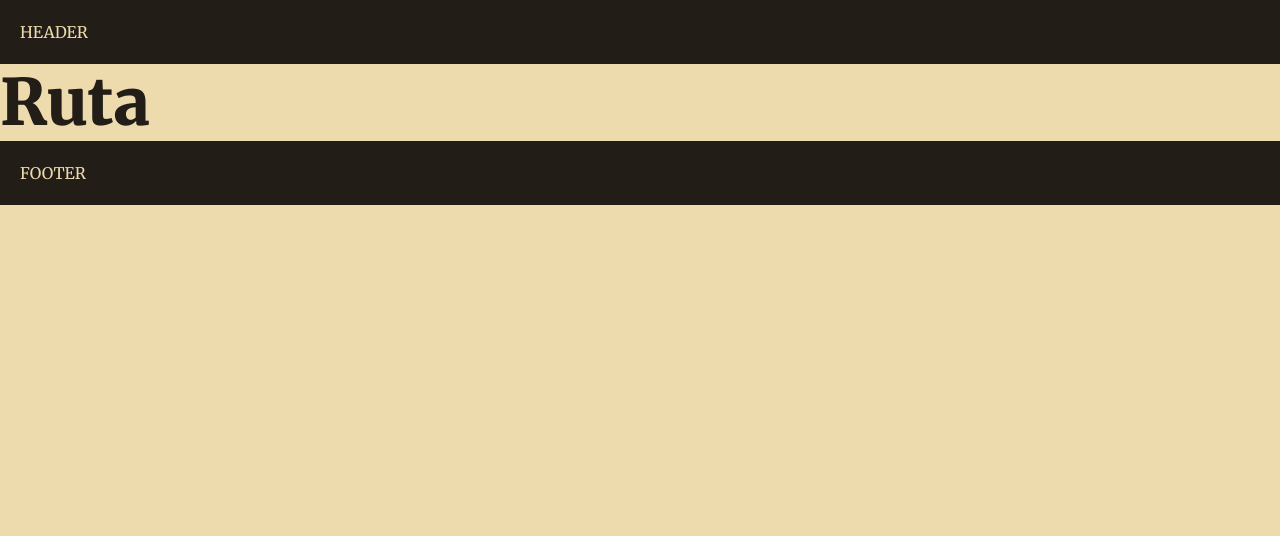
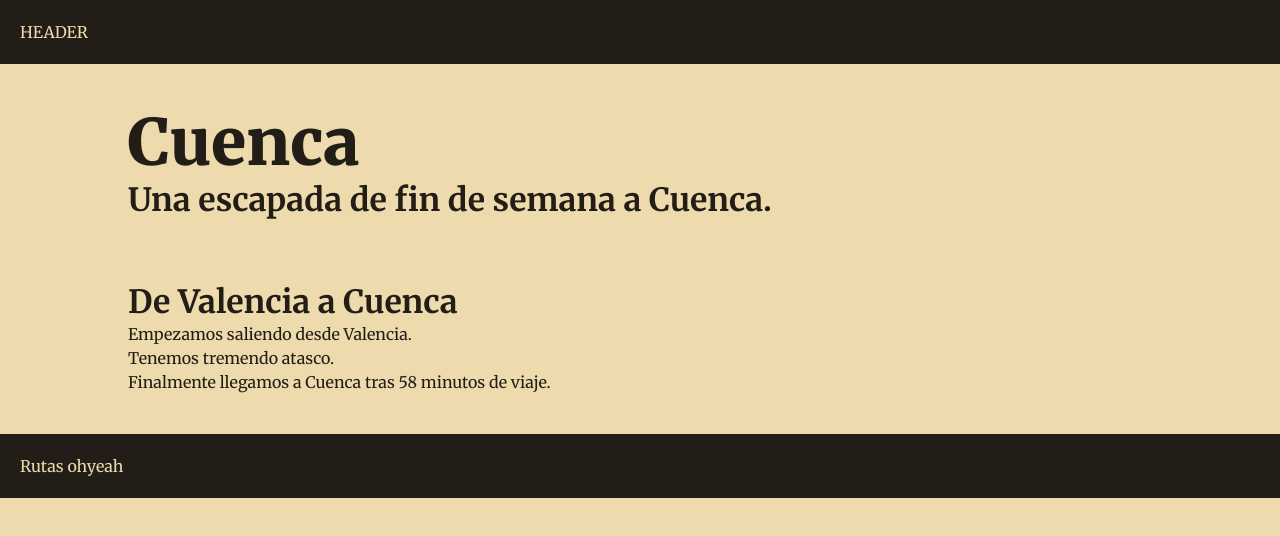
Before and after one commit to aramossanchez/travel-blog, a Next.js app: page /route/1234 in a window 1280 px wide. Shown: the top 536 px of the page. Built offline with nearby package versions, Linux system fonts and the light colour scheme.

Commit message:
feat. seccion nueva, tipado de ruta, ejemplo de ruta empezado, traduccion de json a html

```diff
--- a/data/1234.json
+++ b/data/1234.json
@@ -1,8 +1,120 @@
 [
   {
+    "route": {
+      "content": [
+        {
+          "type": "primaryTitle",
+          "text": "Cuenca"
+        },
+        {
+          "type": "introduction",
+          "text": "Una escapada de fin de semana a Cuenca."
+        }
+      ]
+    },
     "travel": {
-      "title": "De Valencia a Cuenca",
-      "paragraph": "Empezamos saliendo desde Valencia."
+      "content": [
+        {
+          "type": "title",
+          "text": "De Valencia a Cuenca"
+        },
+        {
+          "type": "paragraph",
+          "text": "Empezamos saliendo desde Valencia."
+        },
+        {
+          "type": "paragraph",
+          "text": "Tenemos tremendo atasco."
+        },
+        {
+          "type": "paragraph",
+          "text": "Finalmente llegamos a Cuenca tras 58 minutos de viaje."
+        }
+      ]
+    },
+    "sleep": {
+      "content": [
+        {
+          "type": "title",
+          "text": "Hotel muy crema"
+        },
+        {
+          "type": "paragraph",
+          "text": "El hotel fue un lugar acogedor."
+        }
+      ]
+    },
+    "eat": {
+      "content": [
+        {
+          "type": "title",
+          "text": "Comida típica"
+        },
+        {
+          "type": "paragraph",
+          "text": "Probamos la gastronomía local."
+        }
+      ]
+    },
+    "climb": {
+      "content": [
+        {
+          "type": "title",
+          "text": "Rocódromo"
+        },
+        {
+          "type": "paragraph",
+          "text": "Escalamos en un rocódromo cercano."
+        }
+      ]
+    },
+    "hiking": {
+      "content": [
+        {
+          "type": "title",
+          "text": "Ruta de senderismo"
+        },
+        {
+          "type": "paragraph",
+          "text": "Hicimos una ruta de senderismo por la montaña."
+        }
+      ]
+    },
+    "roller": {
+      "content": [
+        {
+          "type": "title",
+          "text": "Paseo en patines"
+        },
+        {
+          "type": "paragraph",
+          "text": "Disfrutamos de un paseo en patines por el parque."
+        }
+      ]
+    },
+    "freetour": {
+      "content": [
+        {
+          "type": "title",
+          "text": "Free tour por la ciudad"
+        },
+        {
+          "type": "paragraph",
+          "text": "Participamos en un free tour para conocer la historia de la ciudad."
+        }
+      ]
+    },
+    "return": {
+      "content": [
+        {
+          "type": "title",
+          "text": "Regreso a Valencia"
+        },
+        {
+          "type": "paragraph",
+          "text": "Volvimos a Valencia después de un viaje increíble."
+        }
+      ]
     }
   }
 ]
--- a/organisms/footer/footer.tsx
+++ b/organisms/footer/footer.tsx
@@ -1,7 +1,9 @@
+import { BLOG_NAME } from "@/utils/constants";
+
 export default function FooterOrganism() {
   return (
     <div className="layout_component">
-      <span>FOOTER</span>
+      <span>{BLOG_NAME}</span>
     </div>
   );
 }
--- a/organisms/home/presentation/presentation.tsx
+++ b/organisms/home/presentation/presentation.tsx
@@ -1,7 +1,9 @@
+import { BLOG_NAME } from "@/utils/constants";
+
 export default function PresentationOrganism() {
   return (
     <article className="organism space-y-4">
-      <h1 className="w-full text-center">RUTAS OHYEAH</h1>
+      <h1 className="w-full text-center">{BLOG_NAME}</h1>
       <h2 className="w-full text-center">¿Qué es una ruta ohyeah?</h2>
       <h2 className="w-full text-center px-40">
         Viajar en moto, escalar en rocódromo, hacer freetour, hacer ruta de
--- a/organisms/home/sections/sections.tsx
+++ b/organisms/home/sections/sections.tsx
@@ -11,6 +11,11 @@ export default function SectionsOrganism() {
           image="/motorbike.webp"
           title="Explorando en moto"
           text="Una guía completa sobre los mejores destinos para viajar en moto, con vídeo completo de la ruta, ruta de google maps, posibles paradas o desvíos, y más."
+        />
+        <SectionMolecule
+          image="/town.avif"
+          title="Descubriendo..."
+          text="Visitas guiadas por los pueblos y ciudades que visito. Fotos, vídeos, historia, cultura, gastronomía y más."
         />
         <SectionMolecule
           image="/rocodromo.jpeg"
--- /dev/null
+++ b/organisms/route/routeText.tsx
@@ -0,0 +1,70 @@
+import routeJsonToHtml from "@/services/routeJsonToHtml";
+import { RouteDataType } from "@/utils/types";
+
+interface RouteTextOrganismProps {
+  data: RouteDataType;
+}
+
+export default function RouteTextOrganism({ data }: RouteTextOrganismProps) {
+  console.log(data);
+  return (
+    <article className="organism space-y-16">
+      {data.route && (
+        <header className="w-full">
+          {data.route.content.map((data) => {
+            return routeJsonToHtml({ data });
+          })}
+        </header>
+      )}
+      {data.travel && (
+        <section className="w-full">
+          {data.travel.content.map((data) => {
+            return routeJsonToHtml({ data });
+          })}
+        </section>
+      )}
+      {/* {data.sleep && (
+        <section className="w-full">
+          <h2>{data.sleep.title}</h2>
+          <p>{data.sleep.paragraph}</p>
+        </section>
+      )}
+      {data.eat && (
+        <section className="w-full">
+          <h2>{data.eat.title}</h2>
+          <p>{data.eat.paragraph}</p>
+        </section>
+      )}
+      {data.climb && (
+        <section className="w-full">
+          <h2>{data.climb.title}</h2>
+          <p>{data.climb.paragraph}</p>
+        </section>
+      )}
+      {data.hiking && (
+        <section className="w-full">
+          <h2>{data.hiking.title}</h2>
+          <p>{data.hiking.paragraph}</p>
+        </section>
+      )}
+      {data.roller && (
+        <section className="w-full">
+          <h2>{data.roller.title}</h2>
+          <p>{data.roller.paragraph}</p>
+        </section>
+      )}
+      {data.freetour && (
+        <section className="w-full">
+          <h2>{data.freetour.title}</h2>
+          <p>{data.freetour.paragraph}</p>
+        </section>
+      )}
+      {data.return && (
+        <section className="w-full">
+          <h2>{data.return.title}</h2>
+          <p>{data.return.paragraph}</p>
+        </section>
+      )} */}
+    </article>
+  );
+}
--- /dev/null
+++ b/services/routeJsonToHtml.tsx
@@ -0,0 +1,21 @@
+import { ContentBlock } from "@/utils/types";
+
+interface RouteJsonToHtmlProps {
+  data: ContentBlock;
+}
+
+export default function routeJsonToHtml({ data }: RouteJsonToHtmlProps) {
+  switch (data.type) {
+    case "primaryTitle":
+      return <h1>{data.text}</h1>;
+    case "introduction":
+      return <h2>{data.text}</h2>;
+    case "title":
+      return <h2>{data.text}</h2>;
+    case "paragraph":
+      return <p>{data.text}</p>;
+    default:
+      break;
+  }
+  return <div></div>;
+}
--- a/templates/route.tsx
+++ b/templates/route.tsx
@@ -1,3 +1,4 @@
+import RouteTextOrganism from "@/organisms/route/routeText";
 import { getRouteById } from "@/services/getRouteById";
 
 export default async function RouteTemplate({ id }: { id: string }) {
@@ -6,7 +7,7 @@ export default async function RouteTemplate({ id }: { id: string }) {
   console.log(routeData);
   return (
     <main className="template">
-      <h1>Ruta</h1>
+      {routeData ? <RouteTextOrganism data={routeData[0]} /> : <></>}
     </main>
   );
 }
--- /dev/null
+++ b/utils/constants.ts
@@ -0,0 +1 @@
+export const BLOG_NAME = "Rutas ohyeah";
--- /dev/null
+++ b/utils/types.ts
@@ -0,0 +1,23 @@
+export type ContentBlock =
+  | { type: "title"; text: string }
+  | { type: "primaryTitle"; text: string }
+  | { type: "introduction"; text: string }
+  | { type: "paragraph"; text: string }
+  | { type: "image"; src: string; alt?: string; caption?: string };
+
+export interface Section {
+  content: ContentBlock[];
+}
+
+export type SectionKey =
+  | "route"
+  | "travel"
+  | "sleep"
+  | "eat"
+  | "climb"
+  | "hiking"
+  | "roller"
+  | "freetour"
+  | "return";
+
+export type RouteDataType = { [K in SectionKey]: Section };
```
Also changed, not shown: public/town.avif (added).
